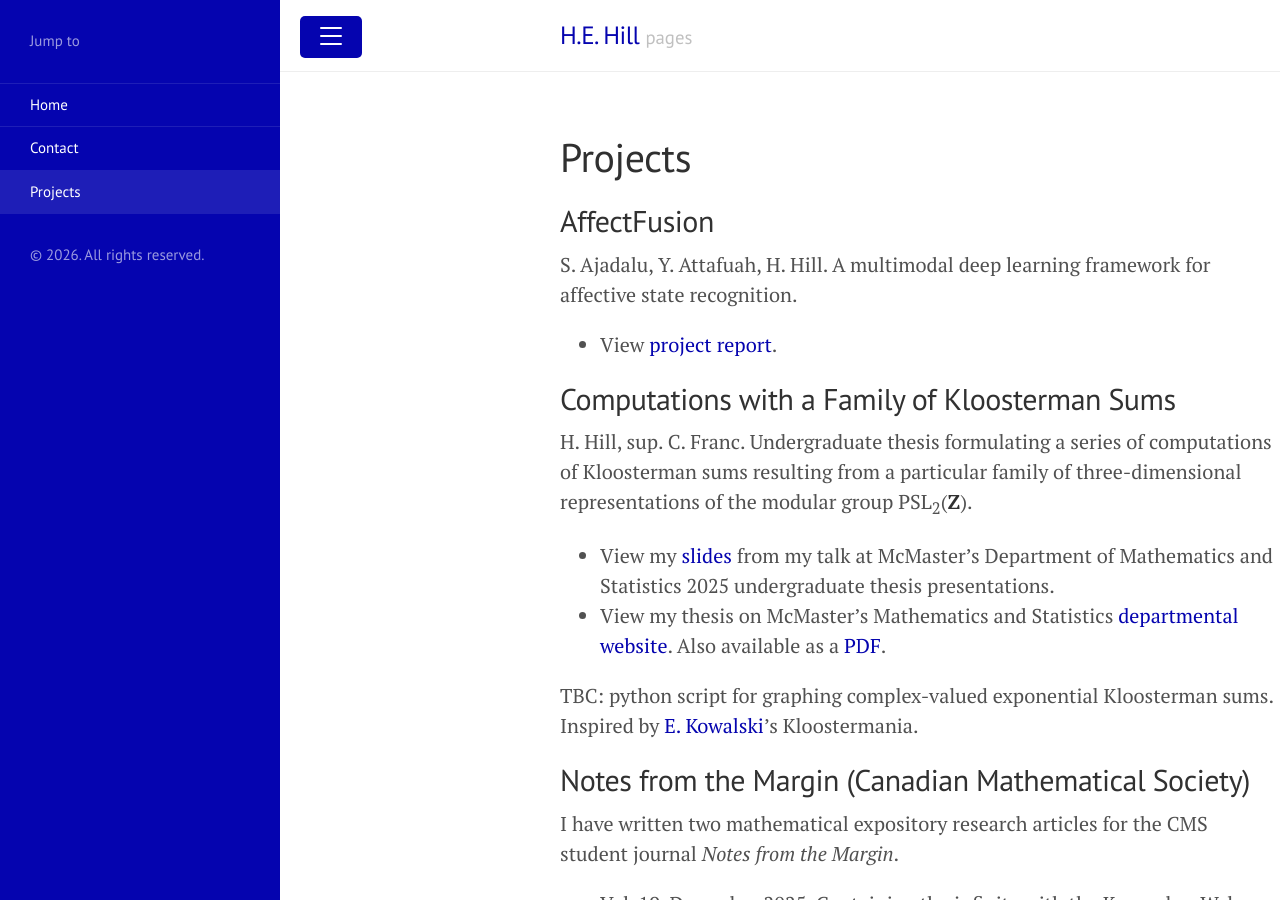
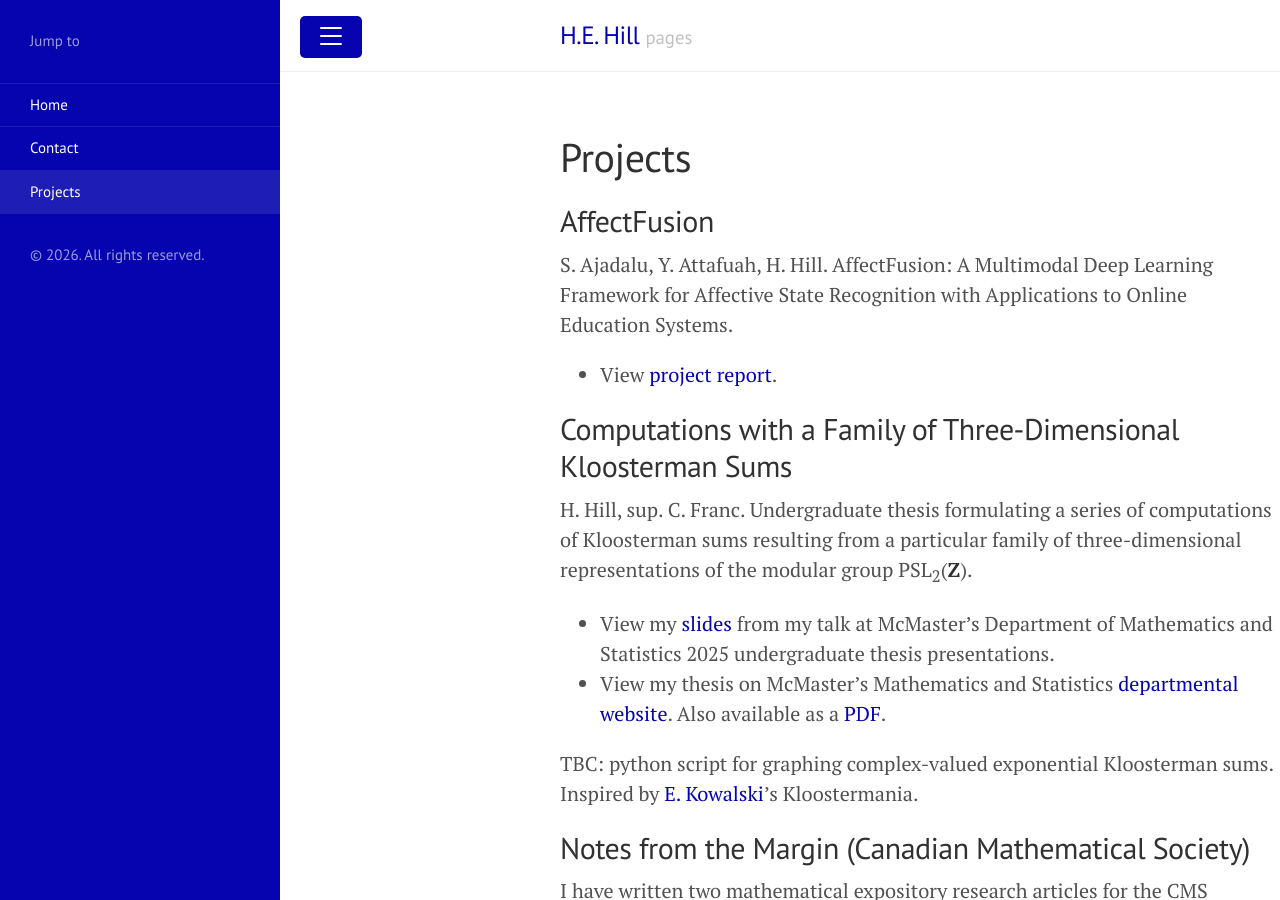
Before and after one commit to hidekihill/hidekihill.github.io, a Jekyll site: the page built from projects.md, in a window 1280 px wide and 900 px high. Built offline with Jekyll 4.4.1, drawn with Linux system fonts in a browser that asks for light colours.

Commit message:
Update projects.md

```diff
--- a/projects.md
+++ b/projects.md
@@ -4,10 +4,10 @@ title: Projects
 ---
 
 ## AffectFusion
-S. Ajadalu, Y. Attafuah, H. Hill. A multimodal deep learning framework for affective state recognition.
+S. Ajadalu, Y. Attafuah, H. Hill. AffectFusion: A Multimodal Deep Learning Framework for Affective State Recognition with Applications to Online Education Systems.
 * View <a href="https://hidekihill.github.io/1513_Report_Public_copy.pdf">project report</a>.
 
-## Computations with a Family of Kloosterman Sums
+## Computations with a Family of Three-Dimensional Kloosterman Sums
 H. Hill, sup. C. Franc. Undergraduate thesis formulating a series of computations of Kloosterman sums resulting from a particular family of three-dimensional representations
 of the modular group PSL<sub>2</sub>(**Z**).
 
```
